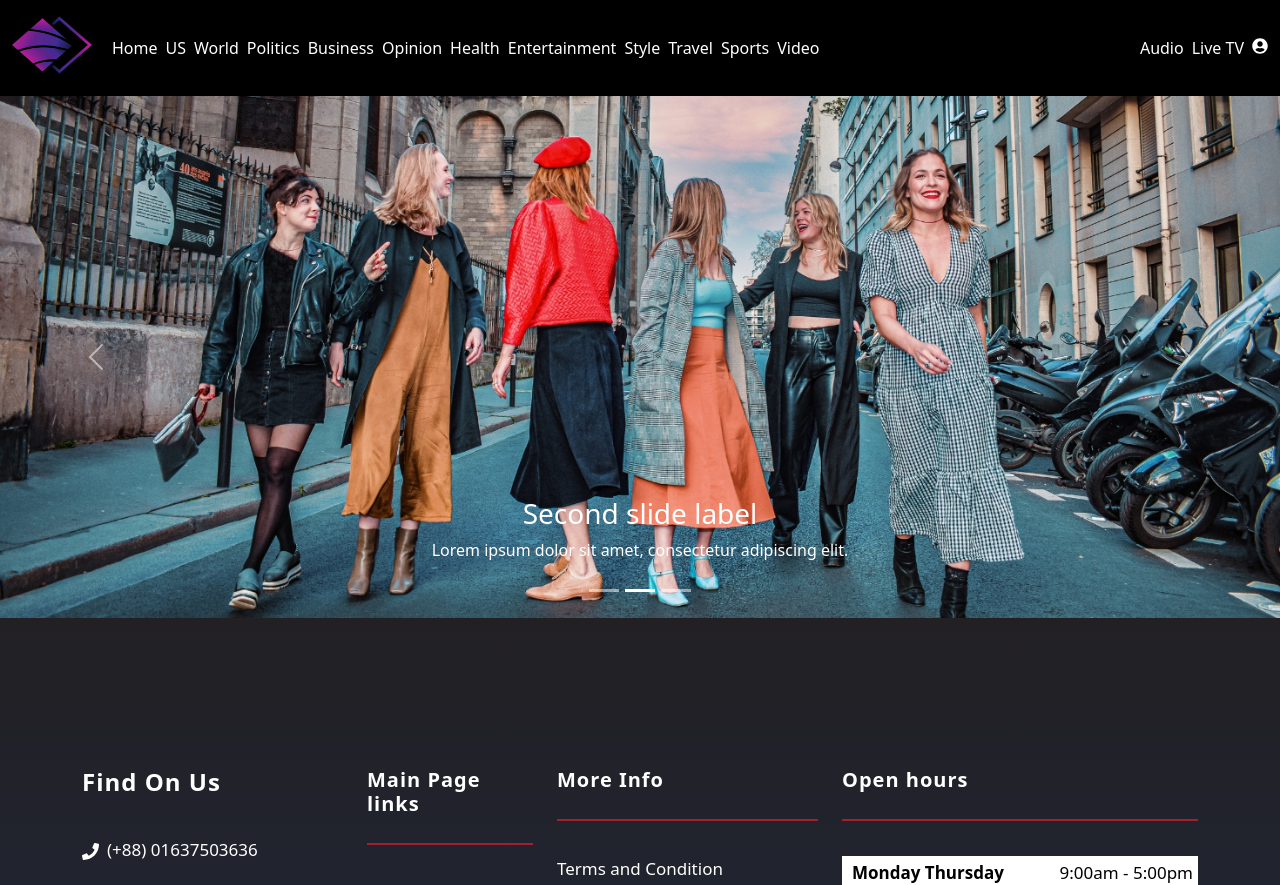
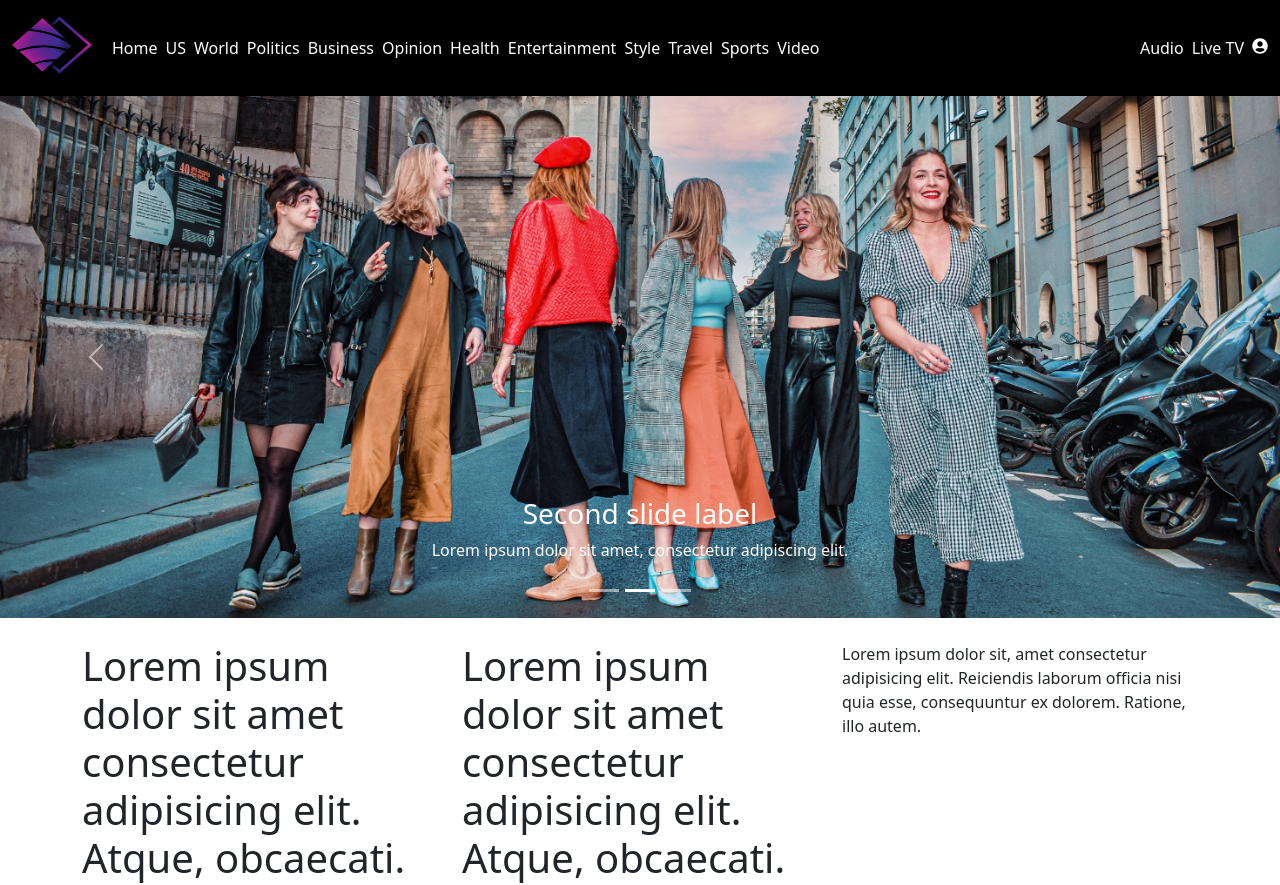
Before and after one commit to SheikhRakibhossain/CNC, a React (Vite) app: page /style in a window 1280 px wide. Shown: the top 885 px of the page. Built offline with nearby package versions, Linux system fonts and the light colour scheme; no server answers.

Commit message:
grid col added

```diff
--- /dev/null
+++ b/src/pages/StylePage/LatestStyle.jsx
@@ -0,0 +1,26 @@
+import React from 'react';
+import Container from 'react-bootstrap/Container';
+import Row from 'react-bootstrap/Row';
+import Col from 'react-bootstrap/Col';
+
+const LatestStyle = () => {
+    return (
+        <>
+            <Container className='py-4'>
+                <Row>
+                    <Col><h1>Lorem ipsum dolor sit amet consectetur adipisicing elit. Atque, obcaecati.</h1></Col>
+
+                    <Col><h1>Lorem ipsum dolor sit amet consectetur adipisicing elit. Atque, obcaecati.</h1></Col>
+
+                    <Col><p>Lorem ipsum dolor sit, amet consectetur adipisicing elit. Reiciendis laborum officia nisi quia esse, consequuntur ex dolorem. Ratione, illo autem.</p></Col>
+                </Row>
+
+            </Container>
+
+
+
+        </>
+    );
+};
+
+export default LatestStyle;
--- a/src/pages/StylePage/Style.jsx
+++ b/src/pages/StylePage/Style.jsx
@@ -1,10 +1,12 @@
 import React from 'react';
 import StyleSlider from './StyleSlider';
+import LatestStyle from './LatestStyle';
 
 const Style = () => {
     return (
        <>
        <StyleSlider/>
+       <LatestStyle/>
 
        </>
     );
```
